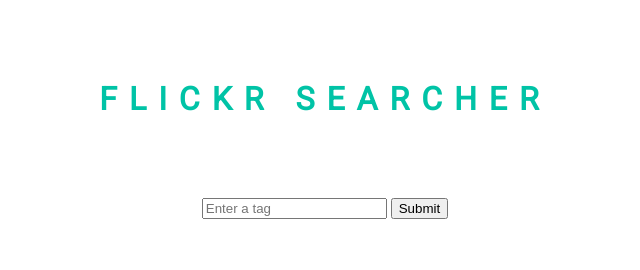
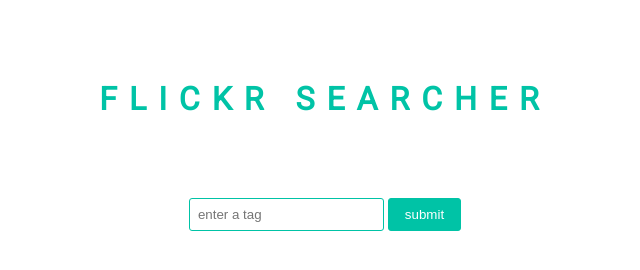
Before and after one commit to tw3080/flickr-searcher, a website: page index.html in a window 1280 px wide. Shown: the whole page, without its empty margins (315-955 px from the left). Drawn offline with nearby package versions, Linux system fonts and the light colour scheme; some packages are replaced by stand-ins of ours.

Commit message:
gave the input field and submit button their own classes

```diff
--- a/index.html
+++ b/index.html
@@ -21,9 +21,9 @@
             <!-- Search form -->
             <form name="flickrSearchForm" novalidate ng-submit="vm.submit()">
                 <!-- Search input field -->
-                <input type="text" ng-model="vm.searchInput" placeholder="Enter a tag" required />
+                <input type="text" class="tag-input" ng-model="vm.searchInput" placeholder="Enter a tag" required />
                 <!-- Submit button -->
-                <input type="submit" value="Submit" />
+                <input type="submit" class="submit-btn" value="Submit" />
             </form>
             <!-- Invalid form error text -->
             <p class="error-text" ng-show="vm.formInvalid">
```
